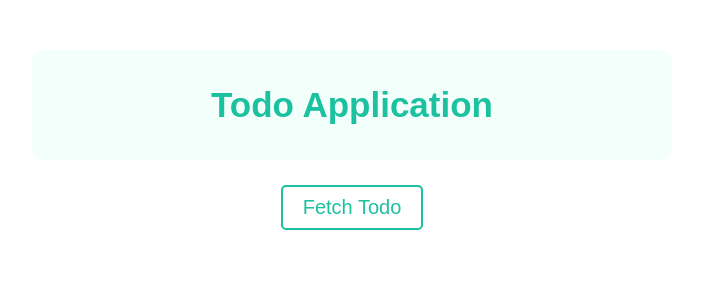
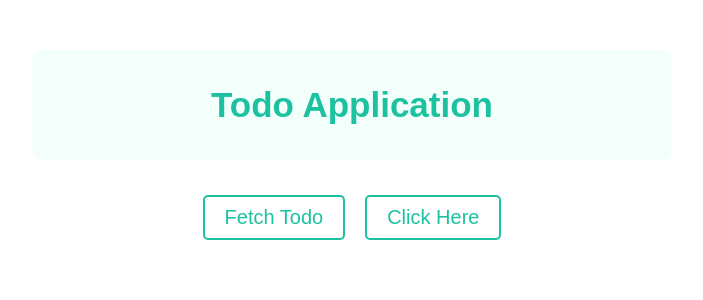
Before and after one commit to naqibiz/TodoApplication, a React (Create React App) app: page / in a window 1280 px wide. Shown: the top 300 px of the page, without its empty margins (288-991 px from the left). Built offline with nearby package versions, Linux system fonts and the light colour scheme.

Commit message:
create child component pass func using useRef

```diff
--- a/src/Component/Button/Button.js
+++ b/src/Component/Button/Button.js
@@ -1,7 +1,7 @@
 import React from "react";
 import styled, { css } from "styled-components";
 
-const Button = ({ onClick, disabled }) => {
+const Button = ({ onClick, disabled, value }) => {
   const Button = styled.button`
     background-color: transparent;
     margin: auto;
@@ -17,7 +17,7 @@ const Button = ({ onClick, disabled }) => {
   return (
     <div>
       <Button onClick={onClick} disabled={disabled}>
-        {disabled ? "Loading..." : "Fetch Todo"}
+        {disabled ? "Loading..." : value}
       </Button>
     </div>
   );
--- /dev/null
+++ b/src/Page/Hooks/App.js
@@ -0,0 +1,22 @@
+import React, { useRef } from "react";
+import ChildComp from "./ChildComp";
+
+const Hooks = () => {
+  const ChildCompRef = useRef();
+  return (
+    <>
+      <div className="hook_div">
+        <h2>React Hook useRef</h2>
+        <button
+          onClick={() => ChildCompRef.current.showAlert()}
+          className="hook_btn"
+        >
+          Show Alert
+        </button>
+        <ChildComp ref={ChildCompRef} />
+      </div>
+    </>
+  );
+};
+
+export default Hooks;
--- /dev/null
+++ b/src/Page/Hooks/ChildComp.js
@@ -0,0 +1,11 @@
+import { forwardRef, useImperativeHandle } from "react";
+
+const ChildComp = forwardRef((props, ref) => {
+  useImperativeHandle(ref, () => ({
+    showAlert() {
+      alert("Hello from Child Component");
+    },
+  }));
+});
+
+export default ChildComp;
--- a/src/Page/TodoList.js
+++ b/src/Page/TodoList.js
@@ -3,15 +3,21 @@ import ErrorMessage from "../Component/ErrorMessage/ErrorMessage";
 import Button from "../Component/Button/Button";
 import Todo from "../Component/Todo";
 import ToastifyMessage from "../Component/ToastifyMessage";
+import App from "../Page/Hooks/App";
 
 const TodoList = () => {
   const [message, setMessage] = useState("");
   const [loading, setLoading] = useState(false);
   const [tododata, setTodoData] = useState([]);
   const [userdata, setUserData] = useState([]);
+  const [userefhook, setUseRefHook] = useState(false);
   const toastRef = useRef();
 
   console.log(tododata.length, "tododata length");
+
+  const handleUseRef = () => {
+    setUseRefHook(true);
+  };
 
   const handleClick = async () => {
     setLoading(true);
@@ -72,13 +78,22 @@ const TodoList = () => {
 
   return (
     <>
+      {userefhook == true ? (
+        <App />
+      ) : (
         <div className="todo_main_content_div">
           <div className="todo_all_content_div">
             <div className="todo_header">
               <h3 className="logo">Todo Application</h3>
             </div>
-          <div>
-            <Button onClick={() => handleClick()} disabled={loading} />
+            <div className="button_onclick">
+              <Button
+                onClick={() => handleClick()}
+                disabled={loading}
+                value="Fetch Todo"
+              />
+
+              <Button onClick={() => handleUseRef()} value="Click Here" />
             </div>
 
             {tododata.length > 0 ? (
@@ -107,6 +122,7 @@ const TodoList = () => {
             <ToastifyMessage ref={toastRef} />
           </div>
         </div>
+      )}
     </>
   );
 };
--- a/src/index.css
+++ b/src/index.css
@@ -68,6 +68,38 @@ ul.todo_content li {
   user-select: none;
 }
 
+/* Hook style */
+
+button.hook_btn {
+  background-color: transparent;
+  margin: auto;
+  display: block;
+  color: #1cc1a0;
+  font-size: 20px;
+  padding: 5px 8px !important;
+  border-radius: 5px;
+  border: 2px solid #1cc1a0;
+  cursor: pointer;
+  margin: 25px 0 !important;
+}
+
+.hook_div {
+  display: flex;
+  justify-content: center;
+  align-items: center;
+  flex-direction: column;
+}
+
+.button_onclick {
+  display: flex;
+}
+
+.button_onclick div {
+  margin: 10px;
+}
+
+/* Hook style */
+
 /* SCROLLBAR */
 
 .user_content_list::-webkit-scrollbar {
```
Lines whose indentation alone changed are shown as unchanged.
